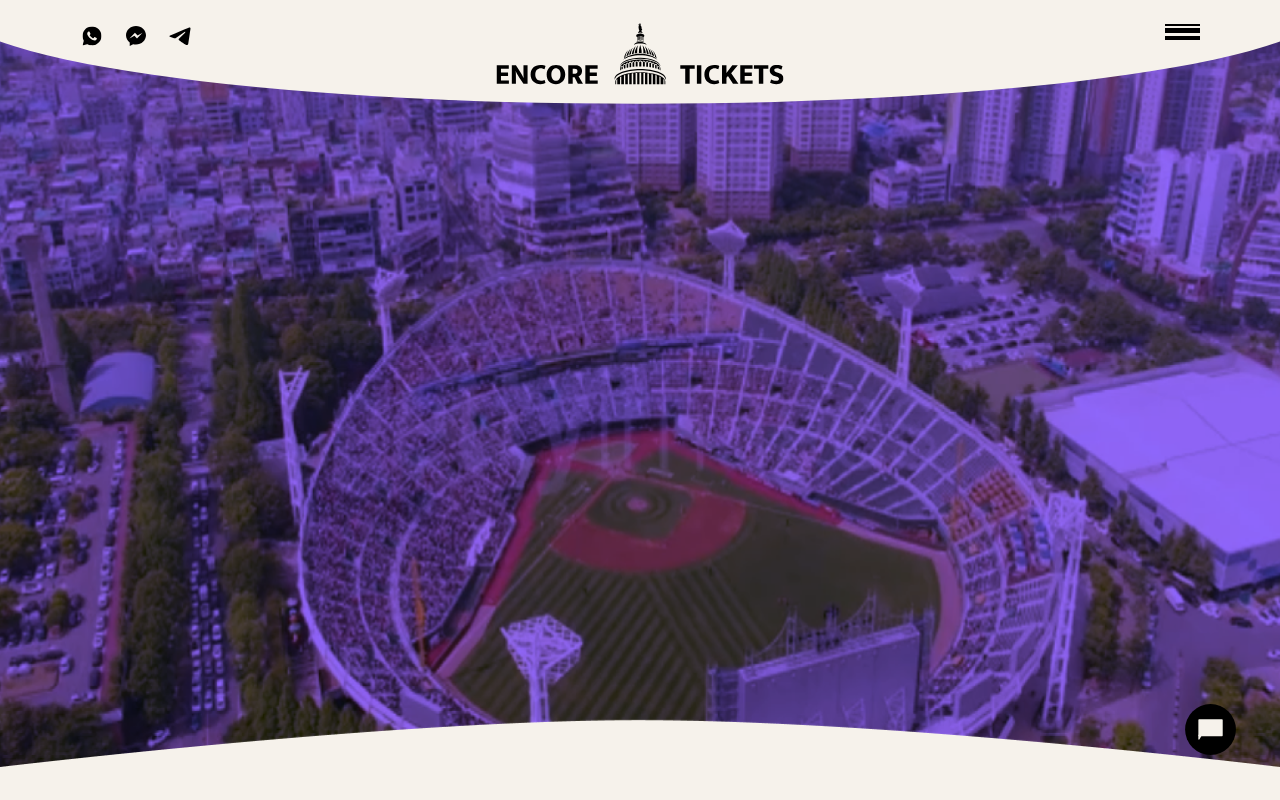
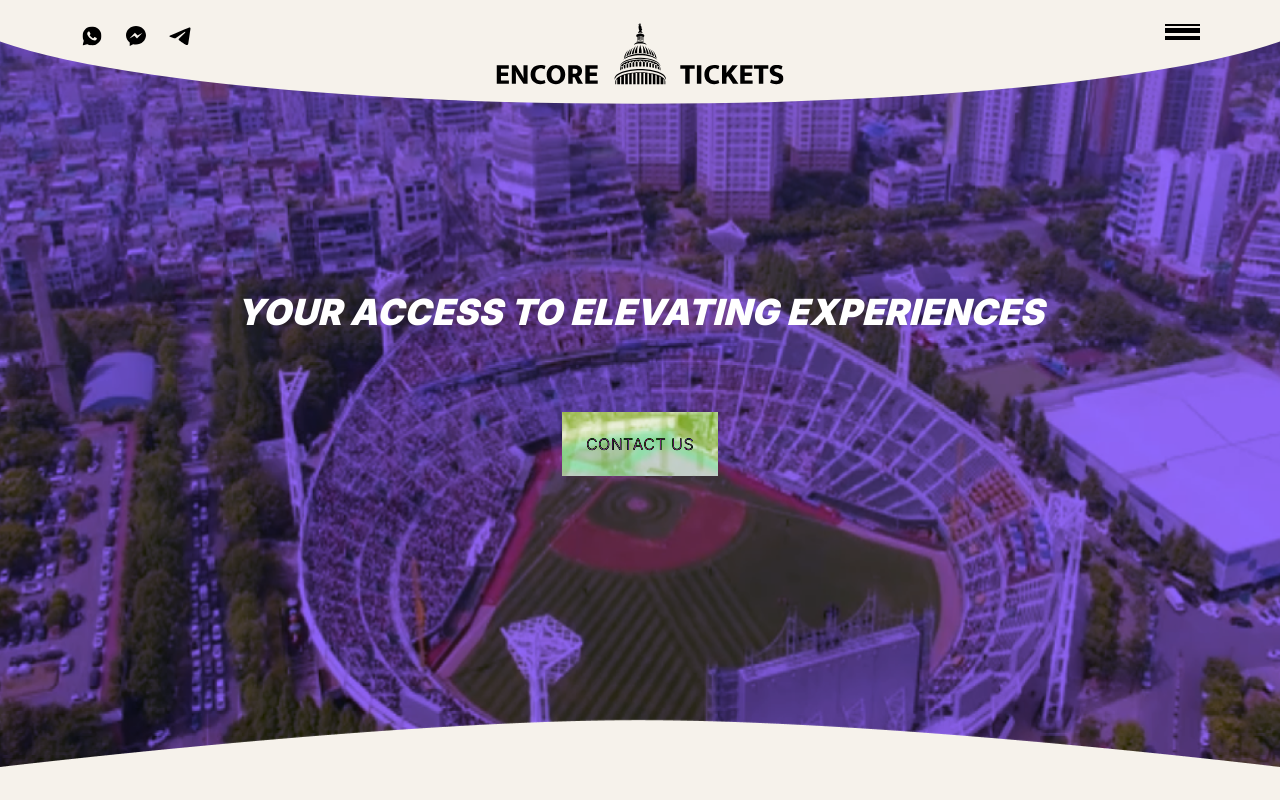
Before and after one commit to acompanythatsellseverything/encore-tickets, a Next.js app: page / in a window 1280 px wide. Shown: the top 800 px of the page. Built offline with nearby package versions, Linux system fonts and the light colour scheme.

Commit message:
feet: create hero section

```diff
--- /dev/null
+++ b/src/app/components/Hero.tsx
@@ -0,0 +1,21 @@
+import React from 'react';
+import Image from "next/image";
+
+const Hero = () => {
+    return (
+        <div className='relative'>
+            <Image src={'/img/main/hero.png'} alt={'Hero img'} width={1440} height={766}
+                   className={'w-full h-[96vh]'}/>
+
+            <div className='absolute inset-0 flex flex-col items-center justify-center -tracking-tight'>
+                <h1 className='text-white font-black text-4xl italic uppercase'>Your Access to Elevating
+                    Experiences</h1>
+                <button className='py-5 px-6 mt-20 bg-white text-black mix-blend-difference uppercase'>
+                    Contact Us
+                </button>
+            </div>
+        </div>
+    );
+};
+
+export default Hero;
--- a/src/app/page.tsx
+++ b/src/app/page.tsx
@@ -1,24 +1,18 @@
 import CreatingJourneys from "@/app/components/CreatingJourneys";
 import StayAhead from "@/app/components/StayAhead";
 import JoinUs from "@/app/components/JoinUs";
-import Image from "next/image";
 import React from "react";
+import Hero from "@/app/components/Hero";
 
 
 export default function Home() {
 
     return (
-        <>
-
-            <main className="bg-beige w-full flex-1 ">
-                <div>
-                    <Image src={'/img/main/hero.png'} alt={'Hero img'} width={1440} height={766}
-                           className={'w-full h-[96vh]'}/>
-                </div>
-                <CreatingJourneys/>
-                <StayAhead/>
-                <JoinUs/>
-            </main>
-        </>
+        <main className="bg-beige w-full flex-1 ">
+            <Hero/>
+            <CreatingJourneys/>
+            <StayAhead/>
+            <JoinUs/>
+        </main>
     );
 }
```
